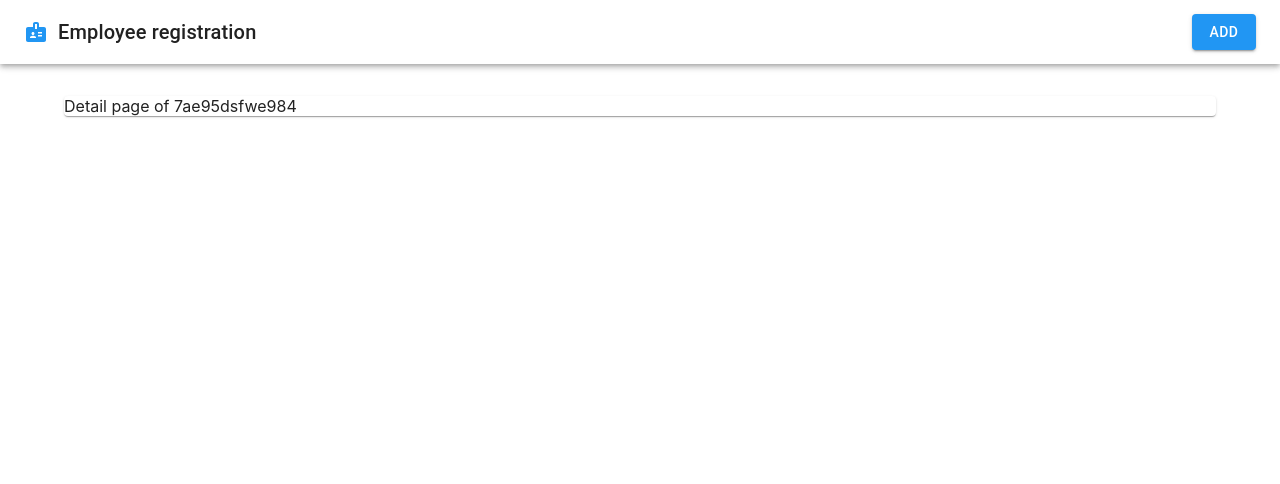
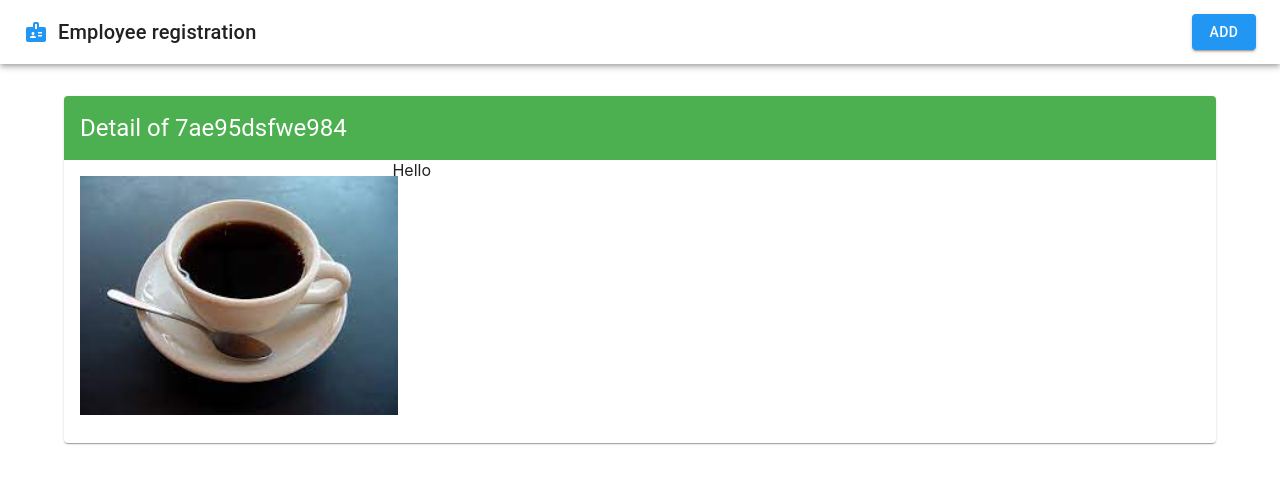
Before and after one commit to mohaali482/employee-registration-frontend, a React (Create React App) app: page /detail/7ae95dsfwe984 in a window 1280 px wide. Shown: the top 484 px of the page. Built offline with nearby package versions, Linux system fonts and the light colour scheme.

Commit message:
Add Card for the detail

```diff
--- a/src/pages/Detail.js
+++ b/src/pages/Detail.js
@@ -1,15 +1,29 @@
-import React from 'react'
-import Container from '@mui/material/Container';
-import Box from '@mui/material/Box';
+import React from 'react';
 import { useParams } from 'react-router-dom';
-import Paper from '@mui/material/Paper';
+import Card from '@mui/material/Card';
+import CardHeader from '@mui/material/CardHeader';
+import { CardContent, Grid, Typography } from '@mui/material';
+import { Box } from '@mui/system';
+import dummyImage from '../static/img/dummy.jfif';
+
 
 const Detail = () => {
     const { id } = useParams();
   return (
-        <Box component={Paper}>
-            Detail page of {id}
-        </Box>
+    <Card>
+        <CardHeader title={`Detail of ${id}`} sx={{backgroundColor: 'custom.main', color: '#fff'}}/>
+        <CardContent>
+            <Box sx={{display: 'flex'}}>
+                <Box width={'40%'} mr={'10px'}>
+                    <img src={dummyImage} width={'100%'}/>
+                </Box>
+                <Grid container spacing={2}>
+                    Hello
+                </Grid>
+            </Box>
+        </CardContent>
+
+    </Card>
   )
 }
 
```
